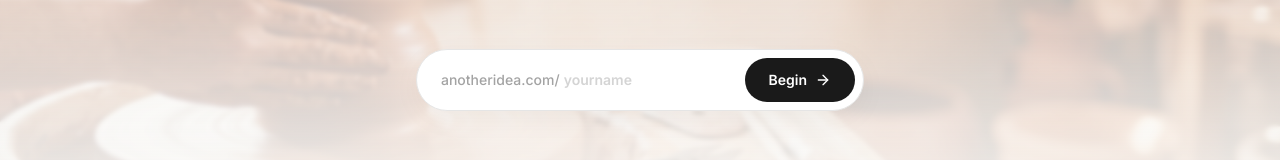
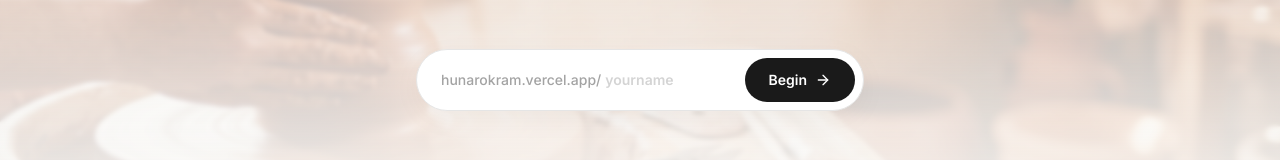
Before and after one commit to hunarokram/HunarOKram, a Next.js app: page / in a window 1280 px wide. Shown: the part 546-706 px from the top of the page. Built offline with nearby package versions, Linux system fonts and the light colour scheme.

Commit message:
chore: rebrand AnotherIdea to HunarOKram domain

```diff
--- a/src/app/(dashboard)/onboarding/page.tsx
+++ b/src/app/(dashboard)/onboarding/page.tsx
@@ -172,7 +172,7 @@
                 <div>
                   <label className="block text-sm font-medium text-[#1a1a1a] mb-2">Your unique link</label>
                   <div className="flex items-center bg-white border border-[#e5e5e5] rounded-xl overflow-hidden focus-within:ring-2 focus-within:ring-[#d45f2a] transition-all">
-                    <span className="pl-4 text-[#a3a3a3] text-sm">anotheridea.com/</span>
+                    <span className="pl-4 text-[#a3a3a3] text-sm">hunarokram.vercel.app/</span>
                     <input
                       {...register('slug')}
                       placeholder="studioclay"
@@ -213,7 +213,7 @@
           {/* Mockup Body */}
           <div className="p-6 flex-1 bg-[#faf9f7]">
             <h2 className="text-xl font-serif text-[#1a1a1a] mb-1">{currentName || 'Your Name'}</h2>
-            <p className="text-[#a3a3a3] text-xs mb-6">anotheridea.com/{currentSlug || 'yourname'}</p>
+            <p className="text-[#a3a3a3] text-xs mb-6">hunarokram.vercel.app/{currentSlug || 'yourname'}</p>
 
             <div className="space-y-4">
               {[1, 2].map((i) => (
--- a/src/app/page.tsx
+++ b/src/app/page.tsx
@@ -29,7 +29,7 @@
 
             <div className="pt-8 w-full max-w-md mx-auto">
               <form action="/register" method="GET" className="relative flex items-center bg-white rounded-full p-2 shadow-[0_8px_30px_rgb(0,0,0,0.04)] border border-[#e5e5e5] hover:border-[#d45f2a] transition-colors group">
-                <span className="pl-4 text-sm font-medium text-[#a3a3a3]">anotheridea.com/</span>
+                <span className="pl-4 text-sm font-medium text-[#a3a3a3]">hunarokram.vercel.app/</span>
                 <input
                   type="text"
                   name="slug"
@@ -254,7 +254,7 @@
           </h2>
           <div className="w-full max-w-lg mx-auto">
             <form action="/register" method="GET" className="relative flex items-center bg-white rounded-full p-2 shadow-xl shadow-[#d45f2a]/5 border border-[#e5e5e5] focus-within:border-[#d45f2a] transition-all">
-              <span className="pl-6 text-base font-medium text-[#a3a3a3]">anotheridea.com/</span>
+              <span className="pl-6 text-base font-medium text-[#a3a3a3]">hunarokram.vercel.app/</span>
               <input
                 type="text"
                 name="slug"
--- a/src/config/constants.ts
+++ b/src/config/constants.ts
@@ -2,7 +2,7 @@
  * Application-wide constants
  */
 
-export const APP_NAME = 'AnotherIdea';
+export const APP_NAME = 'HunarOKram';
 
 export const PAGINATION = {
   DEFAULT_PAGE_SIZE: 20,
```
